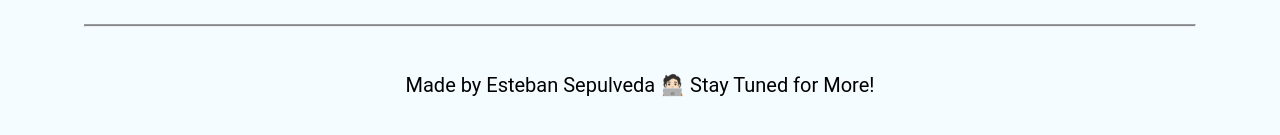
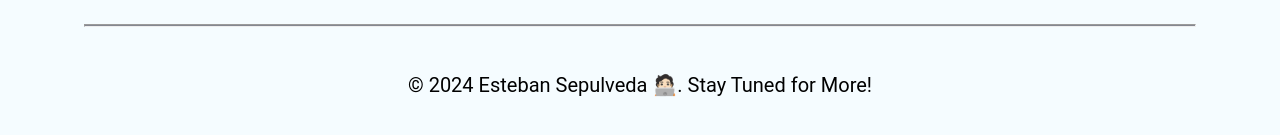
Before and after one commit to estebansep1/Personal-Portfolio, a React (Create React App) app: page / in a window 1280 px wide. Shown: the part 5618-5753 px from the top of the page. Built offline with nearby package versions, Linux system fonts and the light colour scheme.

Commit message:
Added dynamic copyright notice to footer

```diff
--- a/src/Components/Footer.jsx
+++ b/src/Components/Footer.jsx
@@ -128,7 +128,7 @@ export default function Footer() {
       <hr className="divder" />
       <div className="footer--content--container">
         <p className="footer--content">
-          Made by Esteban Sepulveda 🧑🏻‍💻 Stay Tuned for More!
+        &copy; {new Date().getFullYear()} Esteban Sepulveda 🧑🏻‍💻. Stay Tuned for More!
         </p>
       </div>
     </footer>
```
